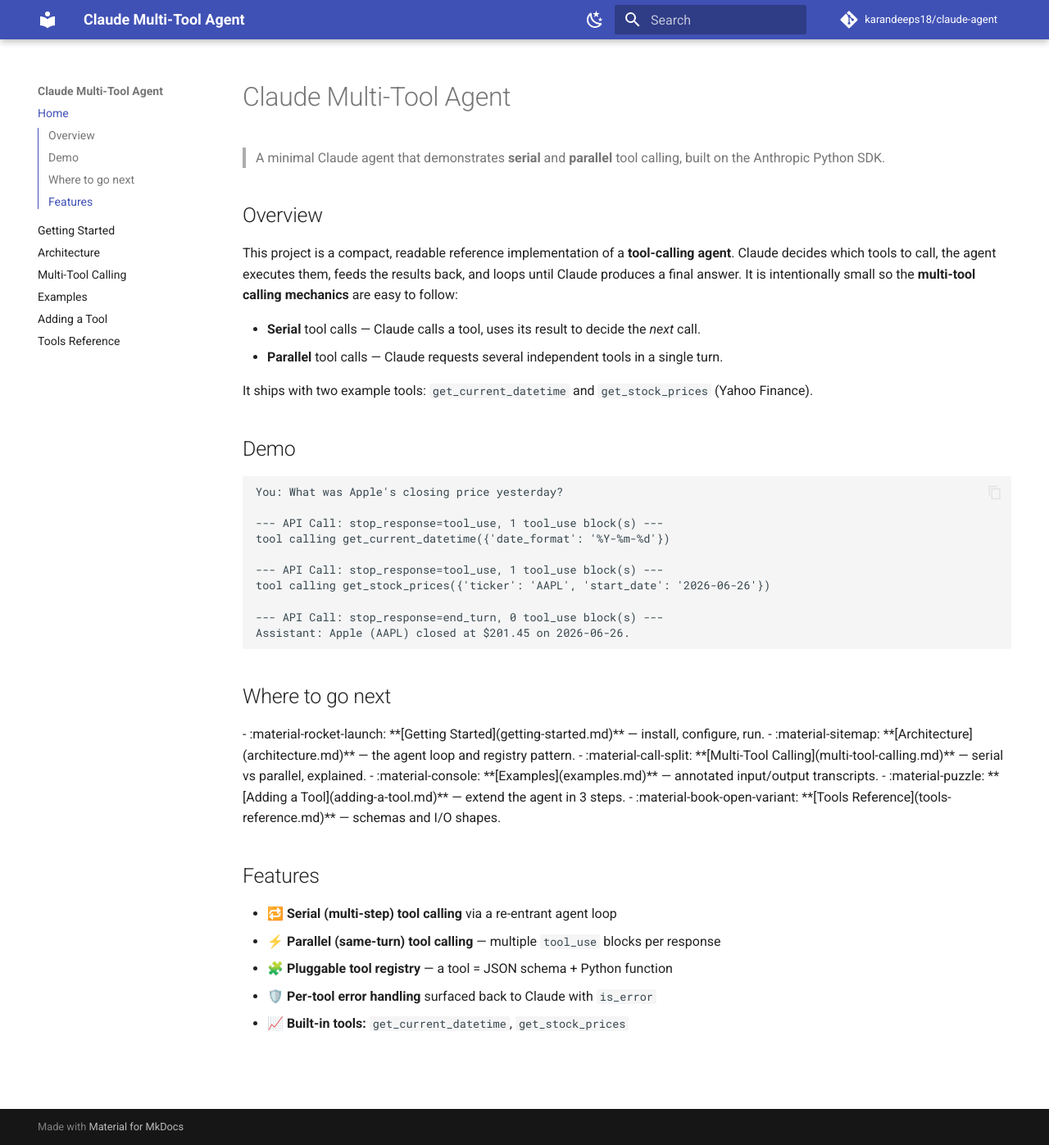
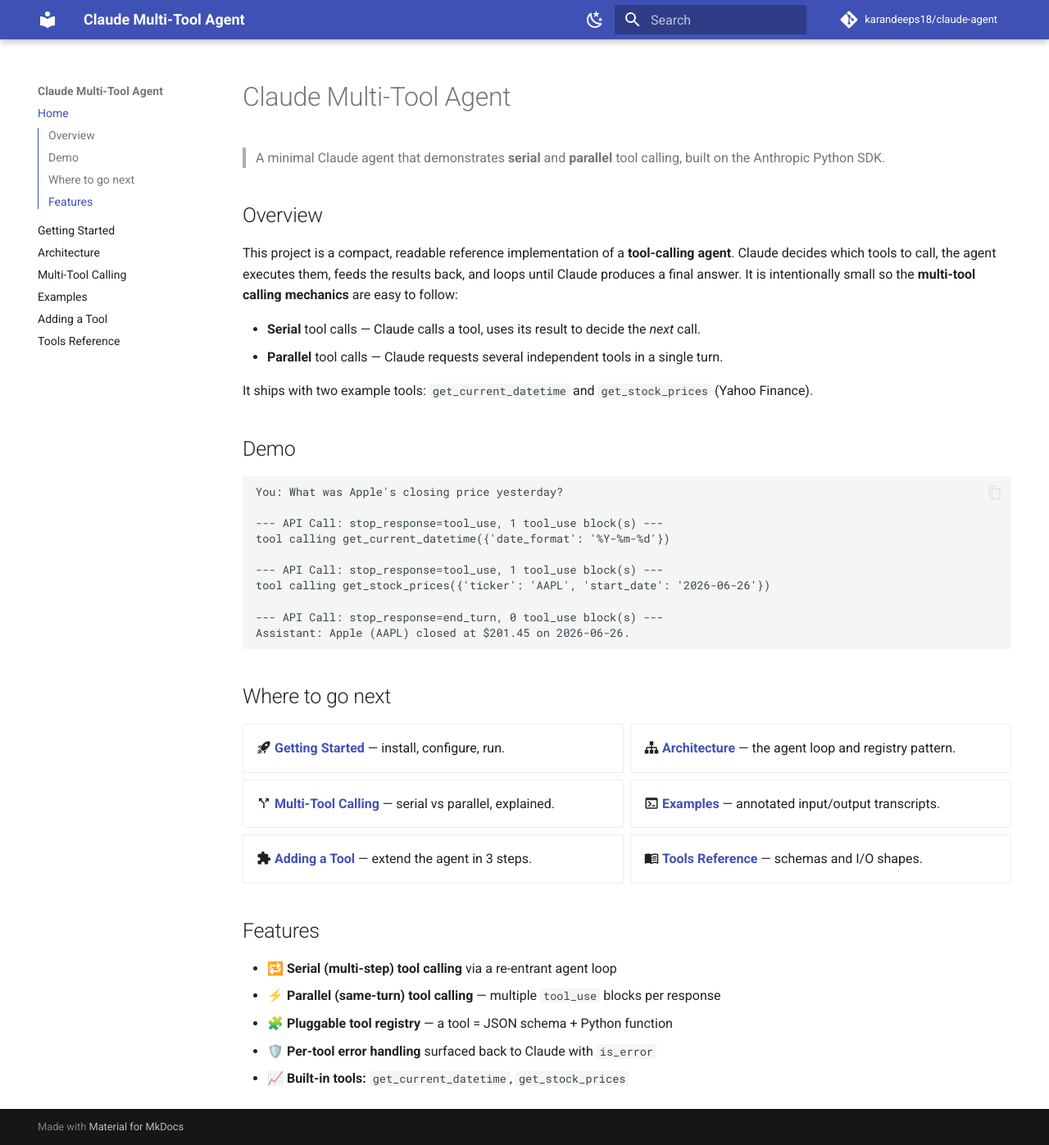
Before and after one commit to karandeeps18/claude-agent, an MkDocs documentation site: the page built from docs/index.md, in a window 1280 px wide and 1397 px high. Shown: the whole window at 82% size. Built offline with MkDocs 1.6.1 and Material for MkDocs 9.7.7, drawn with Linux system fonts in a browser that asks for light colours; comment, search, counter and statistics services are not loaded.

Commit message:
fix: update mkdocs.yml for emoji extension and add missing markdown extensions

```diff
--- a/mkdocs.yml
+++ b/mkdocs.yml
@@ -32,6 +32,8 @@
 
 markdown_extensions:
   - admonition
+  - attr_list
+  - md_in_html
   - pymdownx.details
   - pymdownx.superfences
   - pymdownx.highlight:
@@ -41,8 +43,8 @@
   - toc:
       permalink: true
   - pymdownx.emoji:
-      emoji_index: !!python/name:materialx.emoji.twemoji
-      emoji_generator: !!python/name:materialx.emoji.to_svg
+      emoji_index: !!python/name:material.extensions.emoji.twemoji
+      emoji_generator: !!python/name:material.extensions.emoji.to_svg
 
 nav:
   - Home: index.md
```
